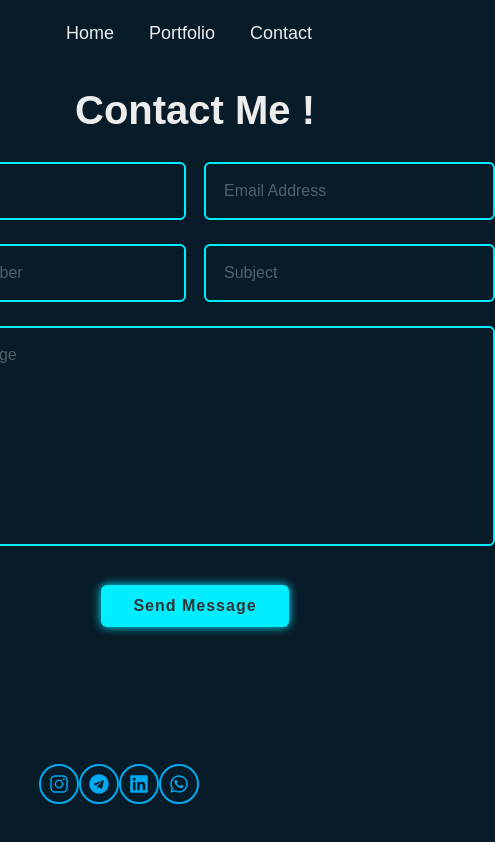
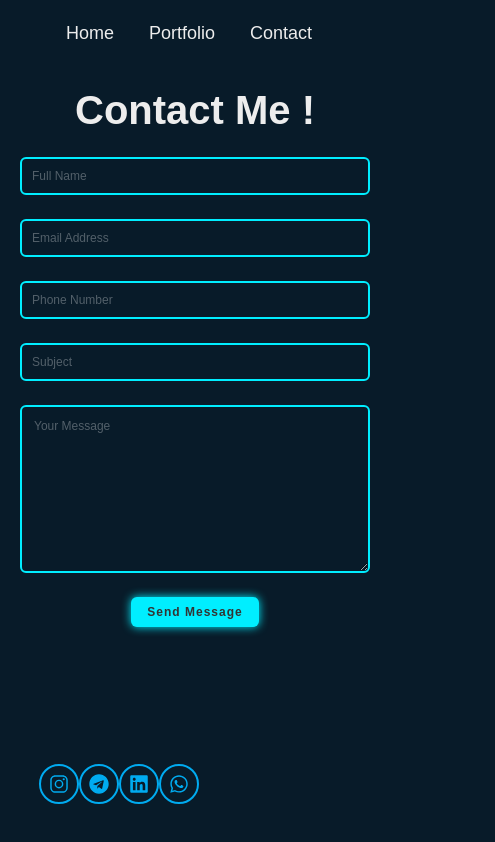
Before and after one commit to Amirmmolazemi/Me, a React (Vite) app: page /Me/contact in a window 390 px wide. Shown: the whole page, 495 px wide, since content can reach past the window. Built offline with nearby package versions, Linux system fonts and the light colour scheme.

Commit message:
add a responsive styles

```diff
--- a/src/pages/styles/ContactPage.module.css
+++ b/src/pages/styles/ContactPage.module.css
@@ -12,29 +12,33 @@
 }
 
 .contact form {
-  width: 600px;
+  width: 100%;
+  max-width: 600px;
   text-align: center;
+  padding: 0 20px;
 }
 
 form .inputBox {
   display: flex;
+  flex-wrap: wrap;
   justify-content: space-between;
 }
 
 .inputBox .inputField {
-  width: 48.5%;
+  width: 100%;
+  margin-bottom: 10px;
 }
 
 .field .item {
   width: 100%;
-  padding: 18px;
+  padding: 12px;
   background: transparent;
   border: 2px solid #0ef;
   outline: none;
   border-radius: 6px;
-  font-size: 16px;
+  font-size: 14px;
   color: #ededed;
-  margin: 12px 0;
+  margin: 7px 0;
 }
 
 .field.error .item {
@@ -46,10 +50,10 @@ form .inputBox {
 }
 
 .field .errorText {
-  font-size: 14.5px;
+  font-size: 12px;
   color: #d93025;
   text-align: left;
-  margin: -5px 0 10px;
+  margin: -5px 0 5px;
   display: none;
 }
 
@@ -58,29 +62,47 @@ form .inputBox {
 }
 
 form .textAriaField .item {
-  resize: none;
+  width: 100%;
+  padding: 12px;
 }
 
 .textAriaField .errorText {
-  margin-top: -10px;
+  margin-top: -5px;
 }
 
 form button {
-  padding: 12px 32px;
+  padding: 10px 20px;
   background: #0ef;
   border: none;
   outline: none;
   border-radius: 6px;
   box-shadow: 0 0 10px #0ef;
   cursor: pointer;
-  font-size: 16px;
+  font-size: 14px;
   color: #333;
   letter-spacing: 1px;
   font-weight: 600;
-  margin-top: 20px;
+  margin-top: 15px;
   transition: 500ms all;
 }
 
 form button:hover {
   box-shadow: none;
 }
+
+@media screen and (max-width: 768px) {
+  .field .item {
+    padding: 10px;
+    font-size: 12px;
+  }
+
+  .field .errorText {
+    font-size: 10px;
+  }
+
+  form button {
+    padding: 8px 16px;
+    font-size: 12px;
+    margin-top: 10px;
+  }
+}
```
